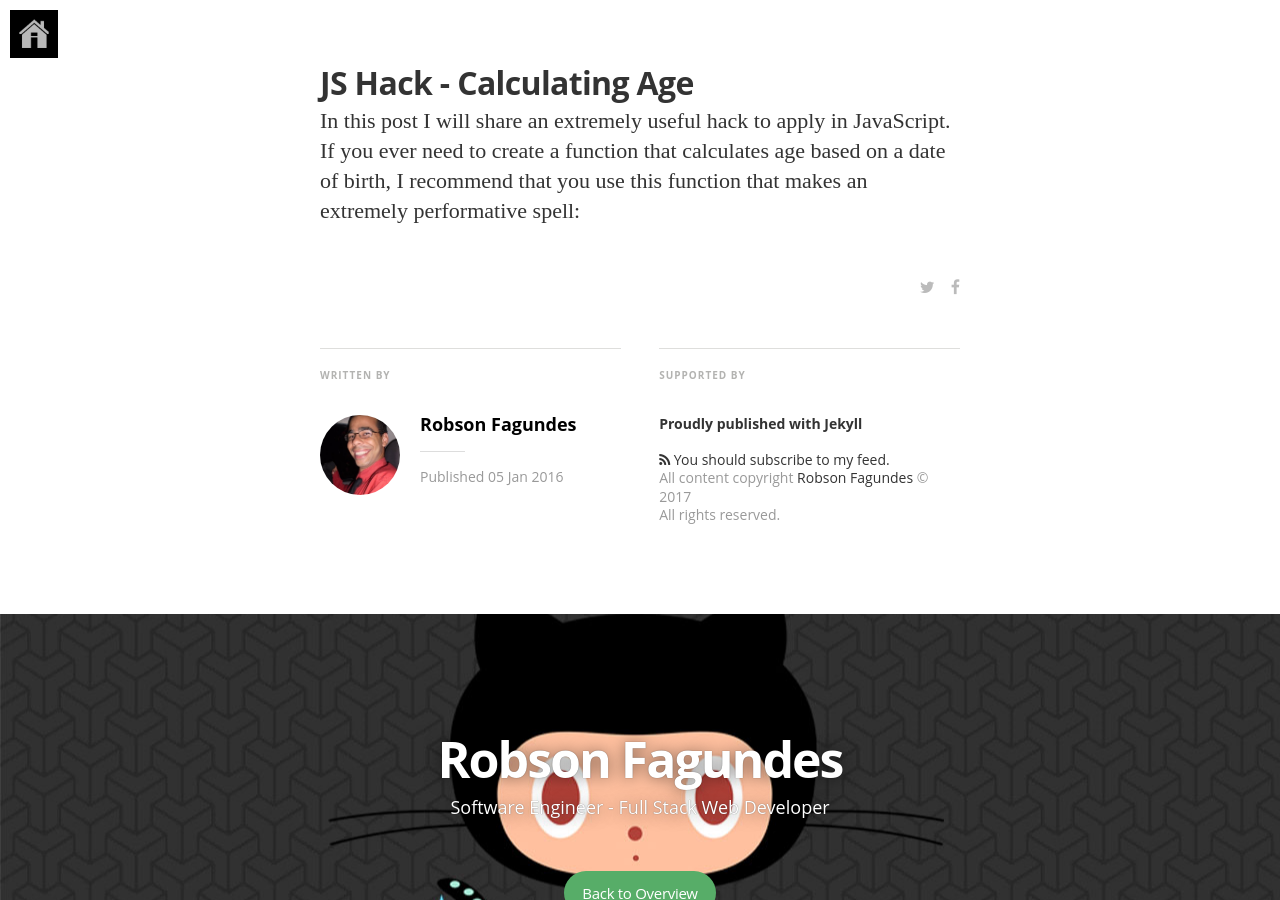
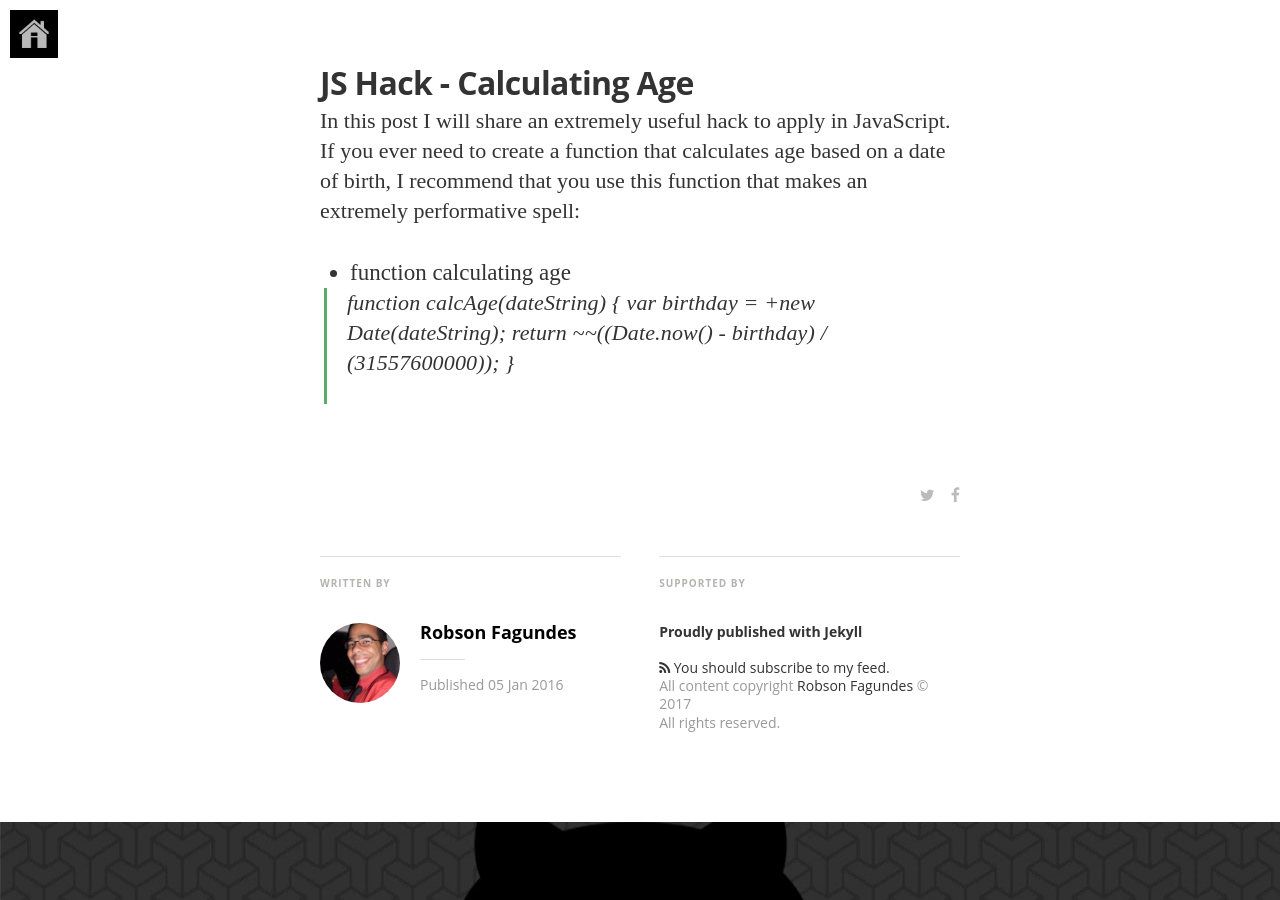
Before and after one commit to robsonfagundes/robsonfagundes.github.io, a Jekyll site: the page built from _posts/2016-01-05-jshack1.markdown, in a window 1280 px wide and 900 px high, scrolled down 1054 px. Built offline with Jekyll 4.4.1, drawn with Linux system fonts in a browser that asks for light colours; nearby versions of some CDN libraries; some web fonts are replaced; some of the changed text lies outside the part shown.

Commit message:
Update post - js hack 1
Update post - js hack 1

```diff
--- a/_posts/2016-01-05-jshack1.markdown
+++ b/_posts/2016-01-05-jshack1.markdown
@@ -11,3 +11,9 @@ JS Hack - Calculating Age
 ----------------
 In this post I will share an extremely useful hack to apply in JavaScript.
 If you ever need to create a function that calculates age based on a date of birth, I recommend that you use this function that makes an extremely performative spell:
+
+- function calculating age
+> function calcAge(dateString) {
+>   var birthday = +new Date(dateString);
+>   return ~~((Date.now() - birthday) / (31557600000));
+> }
```
